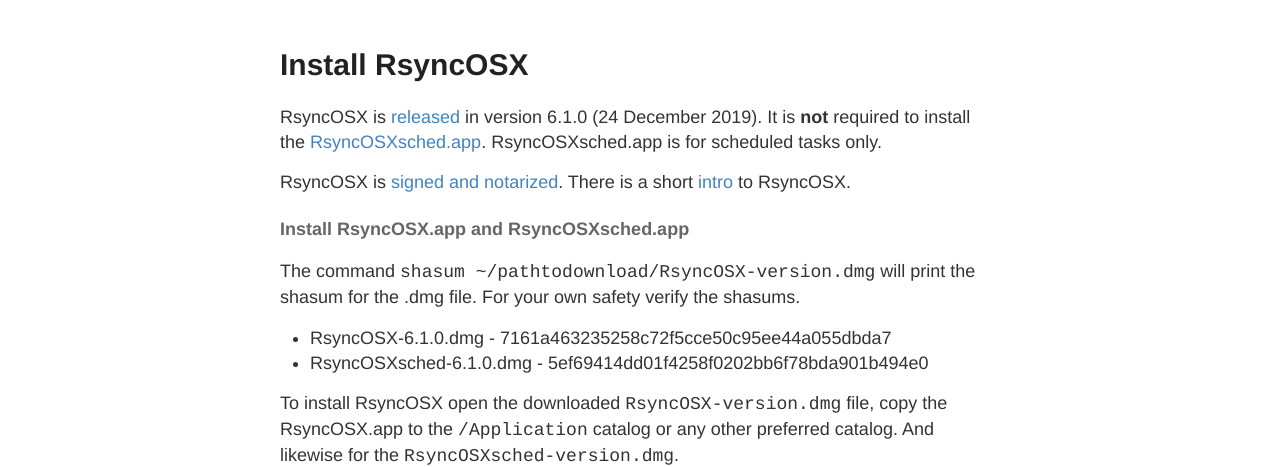
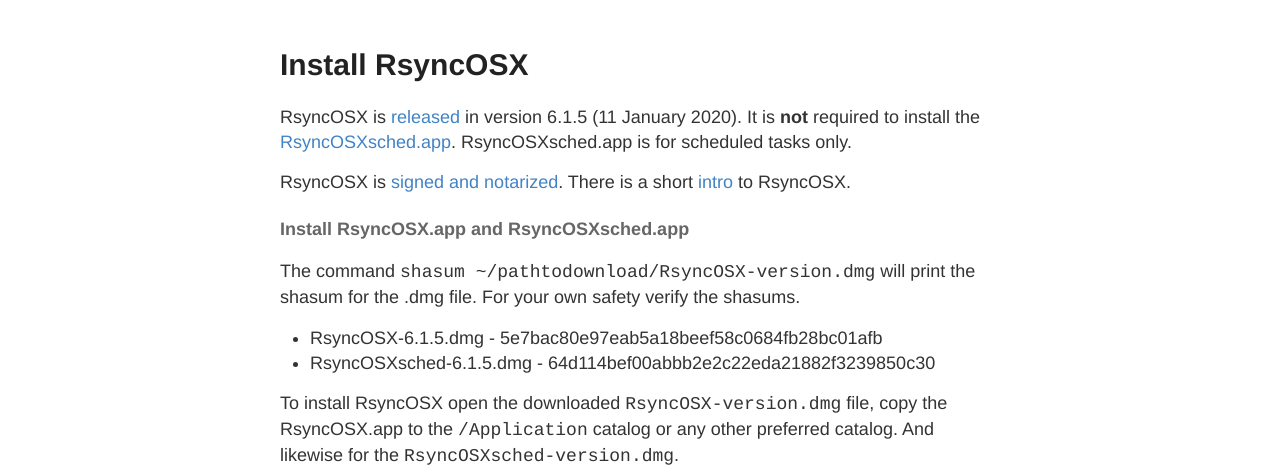
Before and after one commit to d2s/Documentation, a Jekyll site: the page built from _posts/2018-04-10-RsyncOSX.md, in a window 1280 px wide. Shown: the part 122-589 px from the top of the page. Built offline with Jekyll 4.4.1, drawn with Linux system fonts in a browser that asks for light colours.

Commit message:
Update 2018-04-10-RsyncOSX.md

```diff
--- a/_posts/2018-04-10-RsyncOSX.md
+++ b/_posts/2018-04-10-RsyncOSX.md
@@ -3,7 +3,7 @@ layout: post
 title:  "Install RsyncOSX"
 permalink: Install
 ---
-RsyncOSX is [released](https://github.com/rsyncOSX/RsyncOSX/releases/tag/v6.1.0) in version 6.1.0 (24 December 2019). It is **not** required to install the [RsyncOSXsched.app](https://github.com/rsyncOSX/RsyncOSXsched). RsyncOSXsched.app is for scheduled tasks only.
+RsyncOSX is [released](https://github.com/rsyncOSX/RsyncOSX/releases/tag/v6.1.5) in version 6.1.5 (11 January 2020). It is **not** required to install the [RsyncOSXsched.app](https://github.com/rsyncOSX/RsyncOSXsched). RsyncOSXsched.app is for scheduled tasks only.
 
 RsyncOSX is [signed and notarized](/Notarized). There is a short [intro](/Intro) to RsyncOSX.
 
@@ -11,8 +11,8 @@ RsyncOSX is [signed and notarized](/Notarized). There is a short [intro](/Intro)
 
 The command `shasum ~/pathtodownload/RsyncOSX-version.dmg` will print the shasum for the .dmg file. For your own safety verify the shasums.
 
-- RsyncOSX-6.1.0.dmg - 7161a463235258c72f5cce50c95ee44a055dbda7
--	RsyncOSXsched-6.1.0.dmg - 5ef69414dd01f4258f0202bb6f78bda901b494e0
+- RsyncOSX-6.1.5.dmg - 5e7bac80e97eab5a18beef58c0684fb28bc01afb
+-	RsyncOSXsched-6.1.5.dmg - 64d114bef00abbb2e2c22eda21882f3239850c30
 
 To install RsyncOSX open the downloaded `RsyncOSX-version.dmg` file, copy the RsyncOSX.app to the `/Application` catalog or any other preferred catalog. And likewise for the `RsyncOSXsched-version.dmg`.
 
```
